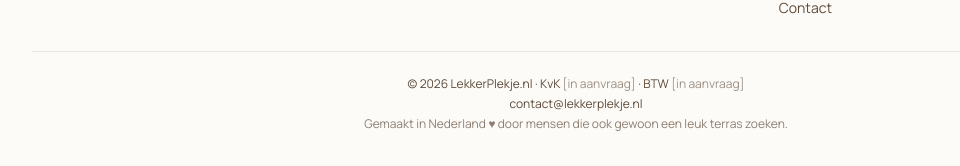
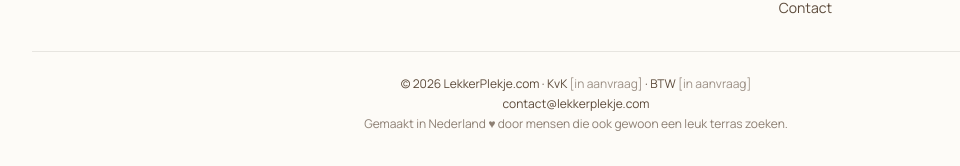
Before and after one commit to Michiel-H/LekkerPlekje, a Next.js app: page /registreren in a window 1280 px wide. Shown: the part 1114-1280 px from the top of the page, without its empty margins (64-1024 px from the left). Built offline with nearby package versions, Linux system fonts and the light colour scheme; no server answers; the database is empty.

Commit message:
Rebrand .nl → .com in titles, emails, and copy

```diff
--- a/src/app/admin/locaties/page.tsx
+++ b/src/app/admin/locaties/page.tsx
@@ -5,7 +5,7 @@ export default function LocatiesPage() {
     <div>
       <h1 className="font-display text-2xl font-bold text-espresso">Alle Locaties</h1>
       <p className="mt-1 text-sm text-espresso-light">
-        Alle live locaties op LekkerPlekje.nl. Bewerk of verwijder waar nodig.
+        Alle live locaties op LekkerPlekje.com. Bewerk of verwijder waar nodig.
       </p>
 
       <div className="mt-8">
--- a/src/app/admin/page.tsx
+++ b/src/app/admin/page.tsx
@@ -31,7 +31,7 @@ export default async function AdminDashboard() {
   return (
     <div>
       <h1 className="font-display text-2xl font-bold text-espresso">Dashboard</h1>
-      <p className="mt-1 text-sm text-espresso-light">Overzicht van LekkerPlekje.nl</p>
+      <p className="mt-1 text-sm text-espresso-light">Overzicht van LekkerPlekje.com</p>
 
       <div className="mt-8 grid grid-cols-1 sm:grid-cols-2 lg:grid-cols-4 gap-4">
         {cards.map((card) => (
--- a/src/app/amsterdam/page.tsx
+++ b/src/app/amsterdam/page.tsx
@@ -8,10 +8,10 @@ import { getCurrentUser } from "@/lib/auth";
 import { getFavoritedSet } from "@/lib/favorites";
 
 export const metadata: Metadata = {
-  title: "Amsterdam · LekkerPlekje.nl",
+  title: "Amsterdam · LekkerPlekje.com",
   description: "De lekkerste plekjes van Amsterdam, getipt door locals.",
   openGraph: {
-    title: "De lekkerste plekjes van Amsterdam · LekkerPlekje.nl",
+    title: "De lekkerste plekjes van Amsterdam · LekkerPlekje.com",
     description: "Cafés, restaurants, terrasjes en koffieplekken in Amsterdam.",
     locale: "nl_NL",
     type: "website",
--- a/src/app/layout.tsx
+++ b/src/app/layout.tsx
@@ -18,7 +18,7 @@ const SITE_URL = process.env.NEXT_PUBLIC_SITE_URL ?? "https://lekkerplekje.com";
 
 export const metadata: Metadata = {
   metadataBase: new URL(SITE_URL),
-  title: "LekkerPlekje.nl — Vind het lekkerste plekje voor elk moment",
+  title: "LekkerPlekje.com — Vind het lekkerste plekje voor elk moment",
   description:
     "Geen sterren, geen lange recensies. Gewoon goeie tips voor het juiste plekje op het juiste moment.",
   icons: {
@@ -30,7 +30,7 @@ export const metadata: Metadata = {
   },
   manifest: "/site.webmanifest",
   openGraph: {
-    title: "LekkerPlekje.nl — Vind het lekkerste plekje voor elk moment",
+    title: "LekkerPlekje.com — Vind het lekkerste plekje voor elk moment",
     description:
       "Geen sterren, geen lange recensies. Gewoon goeie tips voor het juiste plekje.",
     images: [{ url: "/og-image.png", width: 1998, height: 787, alt: "LekkerPlekje" }],
@@ -39,7 +39,7 @@ export const metadata: Metadata = {
   },
   twitter: {
     card: "summary_large_image",
-    title: "LekkerPlekje.nl",
+    title: "LekkerPlekje.com",
     description: "Geen sterren. Gewoon goeie tips.",
     images: ["/og-image.png"],
   },
--- a/src/app/meldingen/page.tsx
+++ b/src/app/meldingen/page.tsx
@@ -2,7 +2,7 @@ import Header from "@/components/Header";
 import Footer from "@/components/Footer";
 
 export const metadata = {
-  title: "Meldingen & klachten · LekkerPlekje.nl",
+  title: "Meldingen & klachten · LekkerPlekje.com",
 };
 
 export default function MeldingenPage() {
@@ -37,8 +37,8 @@ export default function MeldingenPage() {
           <p className="mt-3">
             Voor algemene meldingen, klachten over gebruikers, of als je geen account
             wilt aanmaken — mail{" "}
-            <a href="mailto:contact@lekkerplekje.nl" className="text-spritz hover:underline">
-              contact@lekkerplekje.nl
+            <a href="mailto:contact@lekkerplekje.com" className="text-spritz hover:underline">
+              contact@lekkerplekje.com
             </a>
             .
           </p>
@@ -49,8 +49,8 @@ export default function MeldingenPage() {
           <p className="mt-3">
             Staat jouw zaak op LekkerPlekje en wil je iets aanpassen of de vermelding
             laten verwijderen? Dat kan altijd. Mail{" "}
-            <a href="mailto:contact@lekkerplekje.nl" className="text-spritz hover:underline">
-              contact@lekkerplekje.nl
+            <a href="mailto:contact@lekkerplekje.com" className="text-spritz hover:underline">
+              contact@lekkerplekje.com
             </a>{" "}
             vanaf een e-mailadres dat aan de zaak gekoppeld is, met:
           </p>
@@ -74,8 +74,8 @@ export default function MeldingenPage() {
           </h2>
           <p className="mt-3">
             Vermoed je dat een foto of tekst inbreuk maakt op jouw rechten? Mail{" "}
-            <a href="mailto:contact@lekkerplekje.nl" className="text-spritz hover:underline">
-              contact@lekkerplekje.nl
+            <a href="mailto:contact@lekkerplekje.com" className="text-spritz hover:underline">
+              contact@lekkerplekje.com
             </a>{" "}
             met:
           </p>
--- a/src/app/privacy/page.tsx
+++ b/src/app/privacy/page.tsx
@@ -2,7 +2,7 @@ import Header from "@/components/Header";
 import Footer from "@/components/Footer";
 
 export const metadata = {
-  title: "Privacyverklaring · LekkerPlekje.nl",
+  title: "Privacyverklaring · LekkerPlekje.com",
 };
 
 export default function PrivacyPage() {
@@ -19,12 +19,12 @@ export default function PrivacyPage() {
           </p>
 
           <p className="mt-6">
-            Bij LekkerPlekje.nl willen we het je makkelijk maken om het lekkerste plekje
+            Bij LekkerPlekje.com willen we het je makkelijk maken om het lekkerste plekje
             voor jouw moment te vinden. Daarvoor verwerken we sommige gegevens van je.
             We willen heel duidelijk uitleggen welke, waarom, en hoe lang. Ben je iets
             niet duidelijk? Mail ons op{" "}
-            <a href="mailto:contact@lekkerplekje.nl" className="text-spritz hover:underline">
-              contact@lekkerplekje.nl
+            <a href="mailto:contact@lekkerplekje.com" className="text-spritz hover:underline">
+              contact@lekkerplekje.com
             </a>
             .
           </p>
@@ -32,13 +32,13 @@ export default function PrivacyPage() {
           <h2 className="font-display text-xl font-semibold text-espresso mt-10">
             Wie is verantwoordelijk?
           </h2>
-          <p className="mt-3">LekkerPlekje.nl wordt geëxploiteerd door:</p>
+          <p className="mt-3">LekkerPlekje.com wordt geëxploiteerd door:</p>
           <ul className="mt-2 list-disc pl-5 space-y-1">
             <li>[Bedrijfsnaam + rechtsvorm — in aanvraag]</li>
             <li>KvK-nummer: [in aanvraag]</li>
             <li>BTW-nummer: [in aanvraag]</li>
             <li>Adres: [in aanvraag]</li>
-            <li>E-mail: contact@lekkerplekje.nl</li>
+            <li>E-mail: contact@lekkerplekje.com</li>
           </ul>
           <p className="mt-3">
             Wij zijn de &quot;verwerkingsverantwoordelijke&quot; in de zin van de AVG.
@@ -155,8 +155,8 @@ export default function PrivacyPage() {
           </ul>
           <p className="mt-3">
             Mail{" "}
-            <a href="mailto:contact@lekkerplekje.nl" className="text-spritz hover:underline">
-              contact@lekkerplekje.nl
+            <a href="mailto:contact@lekkerplekje.com" className="text-spritz hover:underline">
+              contact@lekkerplekje.com
             </a>{" "}
             om een van deze rechten uit te oefenen. We reageren binnen 30 dagen.
           </p>
@@ -181,8 +181,8 @@ export default function PrivacyPage() {
             HTTPS overal, wachtwoorden gehasht opgeslagen, databases versleuteld,
             regelmatige updates. Geen enkel systeem is 100% veilig — meld je een lek?
             Mail het naar{" "}
-            <a href="mailto:contact@lekkerplekje.nl" className="text-spritz hover:underline">
-              contact@lekkerplekje.nl
+            <a href="mailto:contact@lekkerplekje.com" className="text-spritz hover:underline">
+              contact@lekkerplekje.com
             </a>
             .
           </p>
--- a/src/app/registreren/RegisterForm.tsx
+++ b/src/app/registreren/RegisterForm.tsx
@@ -165,10 +165,10 @@ export default function RegisterForm() {
               <li>
                 Probleem houdt aan? Mail{" "}
                 <a
-                  href="mailto:contact@lekkerplekje.nl"
+                  href="mailto:contact@lekkerplekje.com"
                   className="text-spritz hover:underline"
                 >
-                  contact@lekkerplekje.nl
+                  contact@lekkerplekje.com
                 </a>
               </li>
             </ul>
--- a/src/app/resultaten/page.tsx
+++ b/src/app/resultaten/page.tsx
@@ -24,7 +24,7 @@ export async function generateMetadata({ searchParams }: Props): Promise<Metadat
     tagNames.length ? `Plekjes voor ${tagNames.join(" en ")}` : "Alle plekjes",
     cityName ? `in ${cityName}` : null,
   ].filter(Boolean);
-  const title = `${parts.join(" ")} · LekkerPlekje.nl`;
+  const title = `${parts.join(" ")} · LekkerPlekje.com`;
   return {
     title,
     description: `${parts.join(" ")} — getipt door locals.`,
--- a/src/app/voorwaarden/page.tsx
+++ b/src/app/voorwaarden/page.tsx
@@ -2,7 +2,7 @@ import Header from "@/components/Header";
 import Footer from "@/components/Footer";
 
 export const metadata = {
-  title: "Algemene voorwaarden · LekkerPlekje.nl",
+  title: "Algemene voorwaarden · LekkerPlekje.com",
 };
 
 export default function VoorwaardenPage() {
@@ -19,7 +19,7 @@ export default function VoorwaardenPage() {
           </p>
 
           <p className="mt-6">
-            Welkom bij LekkerPlekje.nl. Door onze site te gebruiken ga je akkoord met
+            Welkom bij LekkerPlekje.com. Door onze site te gebruiken ga je akkoord met
             deze voorwaarden. We hebben ze zo kort en helder mogelijk gehouden — geen
             kleine lettertjes om je te verrassen.
           </p>
@@ -28,7 +28,7 @@ export default function VoorwaardenPage() {
             1. Wie zijn wij?
           </h2>
           <p className="mt-3">
-            LekkerPlekje.nl is een dienst van [Bedrijfsnaam + rechtsvorm — in
+            LekkerPlekje.com is een dienst van [Bedrijfsnaam + rechtsvorm — in
             aanvraag], gevestigd te [adres — in aanvraag], KvK [in aanvraag]. We bieden
             een platform waarop gebruikers tips uitwisselen over fijne plekjes om te
             eten, drinken en zijn. We zijn zelf geen horeca-aanbieder en hebben geen
@@ -154,8 +154,8 @@ export default function VoorwaardenPage() {
           </h2>
           <p className="mt-3">
             Heb je een melding over een plekje, gebruiker of stem? Mail{" "}
-            <a href="mailto:contact@lekkerplekje.nl" className="text-spritz hover:underline">
-              contact@lekkerplekje.nl
+            <a href="mailto:contact@lekkerplekje.com" className="text-spritz hover:underline">
+              contact@lekkerplekje.com
             </a>{" "}
             of gebruik de meld-knop op de detailpagina. We reageren binnen 48 uur.
             Meer info op de{" "}
@@ -213,8 +213,8 @@ export default function VoorwaardenPage() {
           </h2>
           <p className="mt-3">
             Vragen, klachten, of gewoon een lekkere tip?{" "}
-            <a href="mailto:contact@lekkerplekje.nl" className="text-spritz hover:underline">
-              contact@lekkerplekje.nl
+            <a href="mailto:contact@lekkerplekje.com" className="text-spritz hover:underline">
+              contact@lekkerplekje.com
             </a>
           </p>
         </article>
--- a/src/components/Footer.tsx
+++ b/src/components/Footer.tsx
@@ -72,7 +72,7 @@ export default function Footer() {
               </li>
               <li>
                 <a
-                  href="mailto:contact@lekkerplekje.nl"
+                  href="mailto:contact@lekkerplekje.com"
                   className="text-sm text-espresso-light hover:text-spritz transition-colors"
                 >
                   Contact
@@ -85,7 +85,7 @@ export default function Footer() {
         {/* Bedrijfsgegevens */}
         <div className="mt-8 border-t border-espresso/10 pt-6 text-center text-xs text-espresso-light space-y-1">
           <p>
-            &copy; {new Date().getFullYear()} LekkerPlekje.nl
+            &copy; {new Date().getFullYear()} LekkerPlekje.com
             {" · "}
             KvK <span className="text-espresso-light/60">[in aanvraag]</span>
             {" · "}
@@ -93,10 +93,10 @@ export default function Footer() {
           </p>
           <p>
             <a
-              href="mailto:contact@lekkerplekje.nl"
+              href="mailto:contact@lekkerplekje.com"
               className="hover:text-spritz transition-colors"
             >
-              contact@lekkerplekje.nl
+              contact@lekkerplekje.com
             </a>
           </p>
           <p className="text-espresso-light/70">
```
Also changed, not shown: src/app/plekje/[id]/page.tsx (+4 -4 lines).
